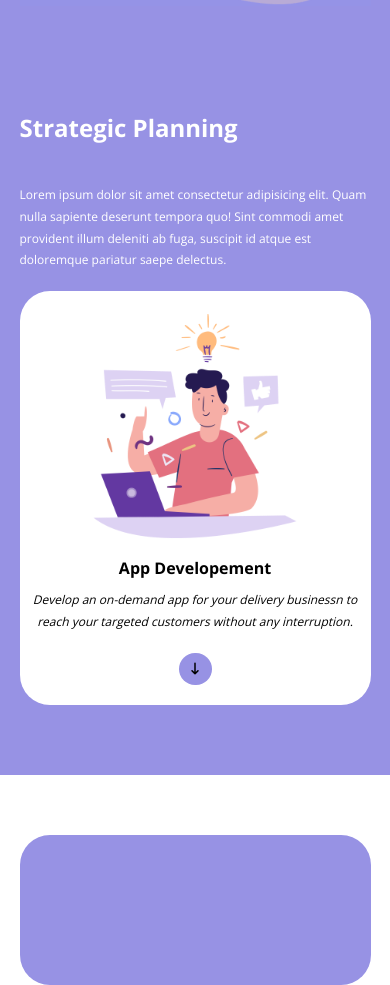
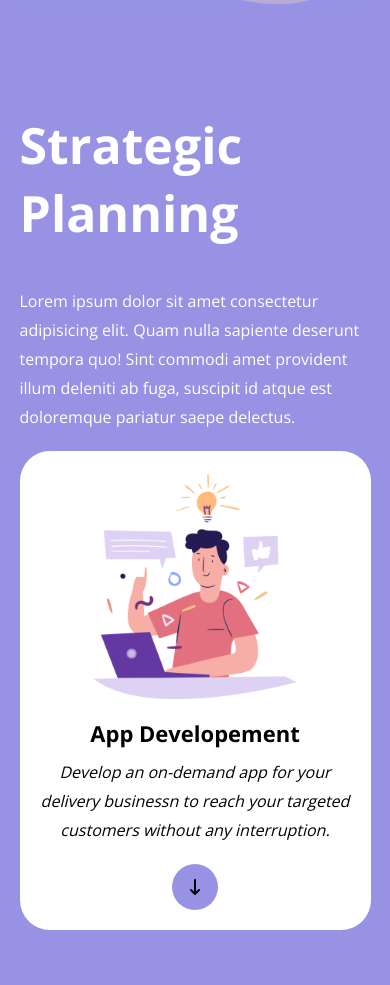
Before and after one commit to CaraccioloJessica/htmlcss-responsive-layout, a plain HTML site: page index.html in a window 390 px wide. Shown: the part 2125-3110 px from the top of the page. Drawn offline with nearby package versions, Linux system fonts and the light colour scheme.

Commit message:
app developement responsive fixed

```diff
--- a/css/style.css
+++ b/css/style.css
@@ -336,6 +336,24 @@ header a{
     margin-bottom: 20px;
   }
 
+  .wrap-img h2{
+    font-size: 50px;
+  }
+
+  .wrap-img p {
+    font-size: 16px;
+  }
+
+  .wrap-img.white h2 {
+  font-size: 22px;
+  }
+
+  .fa-arrow-down-long {
+    font-size: 16px;
+    padding: 15px 17px;
+    border-radius: 30px;
+  }
+
   .card.benefit{
     width: calc(100% / 2 - 10px);
   }
```
